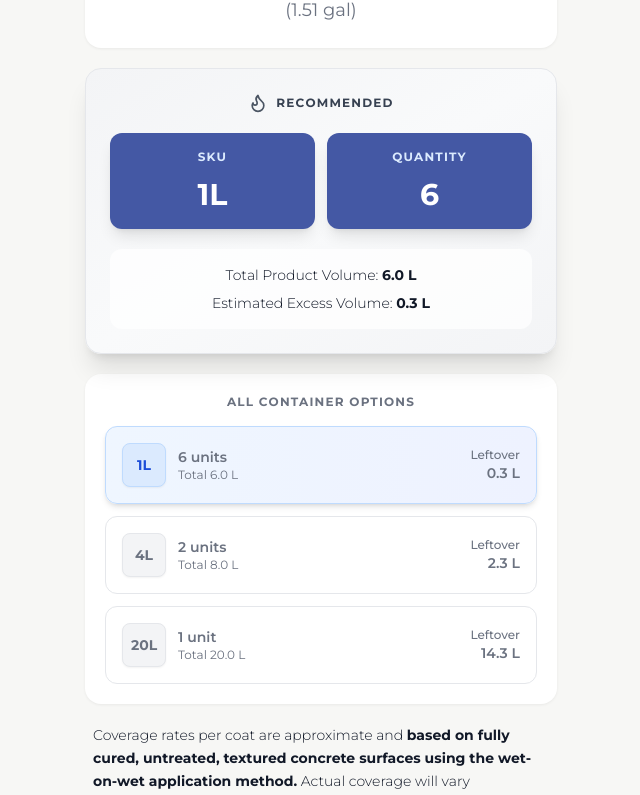
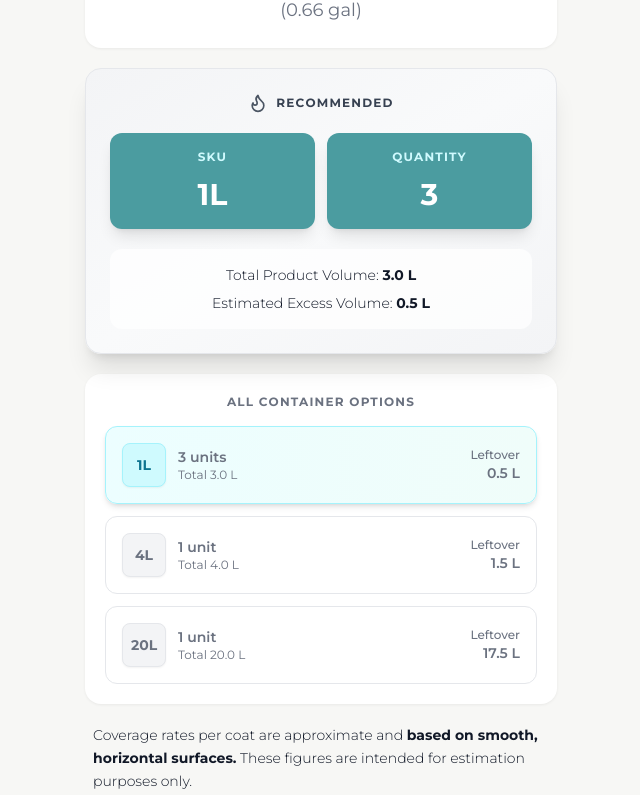
Before and after one commit to geraldjove/blocmate-coverage-calculator, a React (Vite) app: page / in a window 1280 px wide. Shown: the part 551-1346 px from the top of the page, without its empty margins (319-959 px from the left). Built offline with nearby package versions, Linux system fonts and the light colour scheme.

Commit message:
Deploy SHINE100 to main for live testing (was CORE500)

```diff
--- a/index.html
+++ b/index.html
@@ -5,9 +5,9 @@
     <meta name="viewport" content="width=device-width, initial-scale=1.0" />
     <meta
       name="description"
-      content="Calculate how much Blocmate CORE500 your project needs, by area or by volume."
+      content="Calculate how much Blocmate SHINE100 your project needs, by area or by volume."
     />
-    <title>Blocmate CORE500 Coverage Calculator</title>
+    <title>Blocmate SHINE100 Coverage Calculator</title>
   </head>
   <body>
     <div id="root"></div>
--- a/package.json
+++ b/package.json
@@ -1,5 +1,5 @@
 {
-  "name": "blocmate-core500-coverage-calculator",
+  "name": "blocmate-shine100-coverage-calculator",
   "private": true,
   "version": "1.0.0",
   "type": "module",
--- a/src/components/ByAreaTab.jsx
+++ b/src/components/ByAreaTab.jsx
@@ -1,8 +1,8 @@
 import { useState, useMemo, useEffect } from "react";
 import { Plus, Minus, Flame } from "lucide-react";
 
-// ── Constants (CORE500) ──
-const COVERAGE_RATE = 1.75; // m² per liter
+// ── Constants (SHINE100) ──
+const COVERAGE_RATE = 4; // m² per liter
 const GALLONS_PER_LITER = 3.78541;
 const SKUS = [
   { label: "1L", liters: 1 },
@@ -151,8 +151,8 @@ export default function ByAreaTab({ onReport }) {
           </div>
 
           <div className="grid grid-cols-2 gap-3 mb-5">
-            <div className="rounded-xl p-4 text-center shadow-lg" style={{ backgroundColor: '#4458a4' }}>
-              <p className="text-xs font-semibold tracking-widest uppercase text-blue-100 mb-3" style={{ fontFamily: "'Montserrat', sans-serif", fontWeight: 'bold' }}>
+            <div className="rounded-xl p-4 text-center shadow-lg" style={{ backgroundColor: '#4b9ca0' }}>
+              <p className="text-xs font-semibold tracking-widest uppercase text-cyan-100 mb-3" style={{ fontFamily: "'Montserrat', sans-serif", fontWeight: 'bold' }}>
                 SKU
               </p>
               <div className="text-3xl font-bold text-white">
@@ -160,8 +160,8 @@ export default function ByAreaTab({ onReport }) {
               </div>
             </div>
 
-            <div className="rounded-xl p-4 text-center shadow-lg" style={{ backgroundColor: '#4458a4' }}>
-              <p className="text-xs font-semibold tracking-widest uppercase text-blue-100 mb-3" style={{ fontFamily: "'Montserrat', sans-serif", fontWeight: 'bold' }}>
+            <div className="rounded-xl p-4 text-center shadow-lg" style={{ backgroundColor: '#4b9ca0' }}>
+              <p className="text-xs font-semibold tracking-widest uppercase text-cyan-100 mb-3" style={{ fontFamily: "'Montserrat', sans-serif", fontWeight: 'bold' }}>
                 Quantity
               </p>
               <div className="text-3xl font-bold text-white">
@@ -200,7 +200,7 @@ export default function ByAreaTab({ onReport }) {
                 key={sku.label}
                 className={`flex items-center justify-between p-4 rounded-xl transition-all ${
                   isRec
-                    ? "bg-gradient-to-r from-blue-50 to-indigo-50 border border-blue-200 shadow-md"
+                    ? "bg-gradient-to-r from-cyan-50 to-teal-50 border border-cyan-200 shadow-md"
                     : "bg-white border border-gray-200 hover:border-gray-300"
                 }`}
               >
@@ -208,7 +208,7 @@ export default function ByAreaTab({ onReport }) {
                   <div
                     className={`h-11 w-11 rounded-lg flex items-center justify-center text-sm font-bold shadow-sm ${
                       isRec
-                        ? "bg-blue-100 text-blue-700 border border-blue-200"
+                        ? "bg-cyan-100 text-cyan-700 border border-cyan-200"
                         : "bg-gray-100 text-gray-500 border border-gray-200"
                     }`}
                   >
@@ -237,7 +237,7 @@ export default function ByAreaTab({ onReport }) {
 
       {/* ── Coverage Note ── */}
       <p className="text-sm text-gray-900 leading-relaxed px-2" style={{ fontFamily: "'Montserrat', sans-serif", fontWeight: '300' }}>
-        Coverage rates per coat are approximate and <span style={{ fontWeight: 'bold' }}>based on fully cured, untreated, textured concrete surfaces using the wet-on-wet application method.</span> Actual coverage will vary depending on the porosity and absorption of the substrate. These figures are intended for estimation purposes only.
+        Coverage rates per coat are approximate and <span style={{ fontWeight: 'bold' }}>based on smooth, horizontal surfaces.</span> These figures are intended for estimation purposes only.
       </p>
     </div>
   );
--- a/src/components/ByVolumeTab.jsx
+++ b/src/components/ByVolumeTab.jsx
@@ -1,8 +1,8 @@
 import { useState, useMemo, useEffect } from "react";
 import { Plus, Minus, Flame } from "lucide-react";
 
-// ── Constants (CORE500) ──
-const COVERAGE_RATE = 1.75; // m² per liter
+// ── Constants (SHINE100) ──
+const COVERAGE_RATE = 4; // m² per liter
 const GALLONS_PER_LITER = 3.78541;
 const SKUS = [
   { label: "1L", liters: 1 },
@@ -119,20 +119,20 @@ export default function ByVolumeTab({ onReport }) {
           </div>
 
           <div className="grid grid-cols-2 gap-3 mb-5">
-            <div className="rounded-xl p-4 text-center shadow-lg" style={{ backgroundColor: '#4458a4' }}>
-              <p className="text-xs font-semibold tracking-widest uppercase text-blue-100 mb-3" style={{ fontFamily: "'Montserrat', sans-serif", fontWeight: 'bold' }}>
+            <div className="rounded-xl p-4 text-center shadow-lg" style={{ backgroundColor: '#4b9ca0' }}>
+              <p className="text-xs font-semibold tracking-widest uppercase text-cyan-100 mb-3" style={{ fontFamily: "'Montserrat', sans-serif", fontWeight: 'bold' }}>
                 Total Volume
               </p>
               <div className="text-3xl font-bold text-white mb-1">
                 {calc.totalLiters} L
               </div>
-              <div className="text-sm text-blue-100">
+              <div className="text-sm text-cyan-100">
                 ({calc.gallonsTotal} gal)
               </div>
             </div>
 
-            <div className="rounded-xl p-4 text-center shadow-lg" style={{ backgroundColor: '#4458a4' }}>
-              <p className="text-xs font-semibold tracking-widest uppercase text-blue-100 mb-3" style={{ fontFamily: "'Montserrat', sans-serif", fontWeight: 'bold' }}>
+            <div className="rounded-xl p-4 text-center shadow-lg" style={{ backgroundColor: '#4b9ca0' }}>
+              <p className="text-xs font-semibold tracking-widest uppercase text-cyan-100 mb-3" style={{ fontFamily: "'Montserrat', sans-serif", fontWeight: 'bold' }}>
                 Approx Coverage
               </p>
               <div className="text-2xl font-bold text-white whitespace-nowrap">
@@ -151,7 +151,7 @@ export default function ByVolumeTab({ onReport }) {
 
       {/* ── Coverage Note ── */}
       <p className="text-sm text-gray-900 leading-relaxed px-2" style={{ fontFamily: "'Montserrat', sans-serif", fontWeight: '300' }}>
-        Coverage rates per coat are approximate and <span style={{ fontWeight: 'bold' }}>based on fully cured, untreated, textured concrete surfaces using the wet-on-wet application method.</span> Actual coverage will vary depending on the porosity and absorption of the substrate. These figures are intended for estimation purposes only.
+        Coverage rates per coat are approximate and <span style={{ fontWeight: 'bold' }}>based on smooth, horizontal surfaces.</span> These figures are intended for estimation purposes only.
       </p>
     </div>
   );
--- a/src/components/ResultReport.jsx
+++ b/src/components/ResultReport.jsx
@@ -1,4 +1,4 @@
-import headerLogo from "@/assets/core500-header.png";
+import headerLogo from "@/assets/shine100-header.png";
 
 // A polished, single-page report rendered off-screen and captured to an image
 // by Home. Mirrors the calculator's card styling. All styling is inline so it
@@ -8,7 +8,7 @@ const FONT = "'Montserrat', sans-serif";
 const INK = "#111827";
 const MUTED = "#6b7280";
 const FAINT = "#9ca3af";
-const BRAND = "#4458a4";
+const BRAND = "#4b9ca0";
 
 // Deep dark gray stroke around every report box.
 const CARD_BORDER = "1px solid #333333";
@@ -95,7 +95,7 @@ function RedCell({ label, value }) {
         textAlign: "center",
       }}
     >
-      <p style={caps({ color: "#dbe3f7", marginBottom: 8 })}>{label}</p>
+      <p style={caps({ color: "#d6ecec", marginBottom: 8 })}>{label}</p>
       <div style={{ fontFamily: FONT, fontWeight: 700, fontSize: 40, color: "#fff" }}>
         {value}
       </div>
@@ -119,7 +119,7 @@ export default function ResultReport({ report, dateText }) {
     >
       <img
         src={headerLogo}
-        alt="Blocmate CORE500"
+        alt="Blocmate SHINE100"
         style={{ width: "100%", display: "block", marginBottom: 28 }}
       />
 
@@ -311,11 +311,7 @@ export default function ResultReport({ report, dateText }) {
         }}
       >
         Coverage rates per coat are approximate and{" "}
-        <span style={{ fontWeight: 700 }}>
-          based on fully cured, untreated, textured concrete surfaces using the wet-on-wet
-          application method.
-        </span>{" "}
-        Actual coverage will vary depending on the porosity and absorption of the substrate.
+        <span style={{ fontWeight: 700 }}>based on smooth, horizontal surfaces.</span>{" "}
         These figures are intended for estimation purposes only.
       </p>
     </div>
--- a/src/pages/Home.jsx
+++ b/src/pages/Home.jsx
@@ -5,7 +5,7 @@ import { Button } from "@/components/ui/button";
 import ByAreaTab from "@/components/ByAreaTab";
 import ByVolumeTab from "@/components/ByVolumeTab";
 import ResultReport from "@/components/ResultReport";
-import headerLogo from "@/assets/core500-header.png";
+import headerLogo from "@/assets/shine100-header.png";
 
 // Bundled, same-origin Montserrat woff2 files. We inline these as base64 into
 // the captured image so the fonts are guaranteed to render on every device,
@@ -120,7 +120,7 @@ export default function Home() {
       });
       if (!blob) return;
 
-      const fileName = `core500-coverage-${activeTab}-${fileStamp(stamp)}.png`;
+      const fileName = `shine100-coverage-${activeTab}-${fileStamp(stamp)}.png`;
 
       // 1) Desktop browsers with the File System Access API → real "Save As"
       //    dialog that lets the user choose the destination.
@@ -149,7 +149,7 @@ export default function Home() {
         try {
           await navigator.share({
             files: [file],
-            title: "CORE500 Coverage Report",
+            title: "SHINE100 Coverage Report",
           });
           return;
         } catch (err) {
@@ -183,7 +183,7 @@ export default function Home() {
       >
         <img
           src={headerLogo}
-          alt="Blocmate CORE500"
+          alt="Blocmate SHINE100"
           className="w-full mb-6 select-none"
           draggable={false}
           onContextMenu={(e) => e.preventDefault()}
```
Also changed, not shown: src/assets/core500-header.png (deleted), src/assets/shine100-header.png (added).
